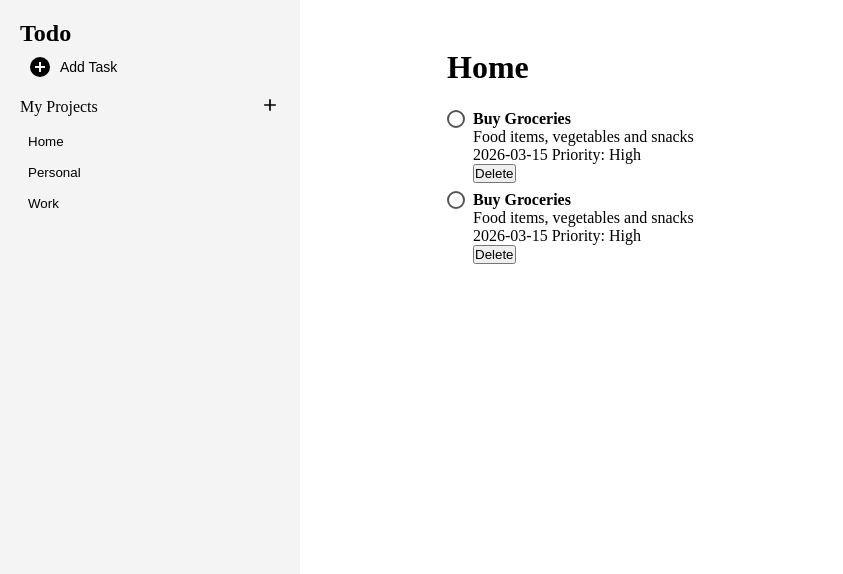
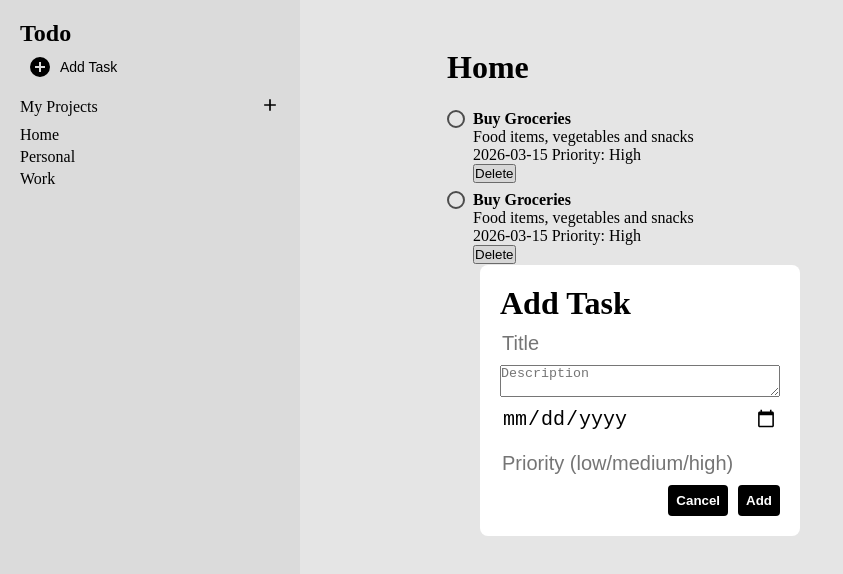
Before and after one commit to wolfieslab/Todo-app, a website built with webpack: page src/index.html in a window 1280 px wide. Both pictures are taken after a click on the button "Add Task". Shown: the whole page, without its empty margins (0-843 px from the left). Built offline with nearby package versions, Linux system fonts and the light colour scheme.

Commit message:
feat: implement add project functionalities

```diff
--- a/modules/ui.js
+++ b/modules/ui.js
@@ -1,4 +1,5 @@
-import { getProjects } from "./appController";
+import { createProjects, getProjects } from "./appController";
+import project from "./project"
 import todo from "./todo";
 
 export function renderProjects() {
@@ -30,11 +31,26 @@ export function renderProjects() {
     sidebar.append(logo, addTaskBtn, heading);
 
     getProjects().forEach((project, index) => {
-        const btn = document.createElement("button");
-        btn.textContent = project.name;
-        btn.dataset.index = index;
+        const div = document.createElement("div");
+        const span = document.createElement("span");
+        span.textContent = project.name;
 
-        sidebar.appendChild(btn);
+        const deleteBtn = document.createElement("button");
+        deleteBtn.classList.add("delete-project-btn")
+
+        div.dataset.index = index;
+        div.append(span, deleteBtn);
+
+        sidebar.appendChild(div);
+    });
+
+
+    addProjectBtn.addEventListener("click",() => {
+        openProjectModal(createProjects);
+    });
+
+    addTaskBtn.addEventListener("click", () => {
+        openTaskModal(project.addTodo);
     });
 }
 
@@ -84,3 +100,95 @@ function createTodoElement(todo) {
     todoDiv.append(todoCheckbox, todoDetails);
     return todoDiv;
 }
+
+function createModal({ title, fields, onSubmit }) {
+    const dialog = document.createElement("dialog");
+    dialog.classList.add("modal");
+
+    const form = document.createElement("form");
+    form.method = "dialog";
+
+    const heading = document.createElement("h2");
+    heading.classList.add("dialog-heading");
+    heading.textContent = title;
+
+    form.appendChild(heading);
+
+    fields.forEach(field => {
+        const input = document.createElement(field.type === "textarea" ? "textarea" : "input");
+        input.name = field.name;
+        input.placeholder = field.placeholder;
+
+        if(field.type !== "textarea") input.type = field.type;
+
+        form.appendChild(input);
+    })
+
+    const actions = document.createElement("div");
+    actions.classList.add("actions-button")
+
+    const cancelBtn = document.createElement("button");
+    cancelBtn.textContent = "Cancel"
+    cancelBtn.type = "button";
+    cancelBtn.addEventListener("click", () => dialog.close());
+
+    const addBtn = document.createElement("button");
+    addBtn.textContent = "Add"
+    addBtn.type = "submit"
+
+    actions.append(cancelBtn, addBtn);
+    form.appendChild(actions);
+
+    addBtn.addEventListener("click", (e) => {
+        e.preventDefault();
+
+        const formData = new FormData(form);
+        const data =  Object.fromEntries(formData.entries());
+        onSubmit(data);
+
+        dialog.close();
+        dialog.remove();
+    });
+
+    dialog.appendChild(form);
+    document.body.appendChild(dialog);
+
+    return dialog;
+}
+
+function openProjectModal(createProjects) {
+    const modal = createModal({
+        title: "Add Project",
+        fields: [
+            {
+                name: "title",
+                type: "text",
+                placeholder: "Project Name"
+            }
+        ],
+        onSubmit: (data) => {
+            createProjects(data.title);
+            renderProjects();
+        }
+    });
+
+    modal.showModal();
+}
+
+function openTaskModal(project) {
+    const modal = createModal({
+        title: "Add Task",
+        fields: [
+            { name: "title", type: "text", placeholder: "Title" },
+            { name: "description", type: "textarea", placeholder: "Description" },
+            { name: "dueDate", type: "date"},
+            { name: "priority", type: "text", placeholder: "Priority (low/medium/high)"}
+        ],
+        onSubmit: (data) => {
+            console.log("Task: ", data);
+            project.getTodos();
+        }
+    });
+
+    modal.showModal();
+}
--- a/src/index.js
+++ b/src/index.js
@@ -7,7 +7,6 @@ createProjects("Home");
 createProjects("Personal");
 createProjects("Work");
 
-renderProjects();
 
 const projects = getProjects();
 const todo1 = todo("Buy Groceries", "Food items, vegetables and snacks", "2026-03-15", "High");
@@ -19,4 +18,5 @@ projects[1].addTodo(todo1);
 projects[1].addTodo(todo1);
 projects[2].addTodo(todo1);
 projects[2].addTodo(todo1);
+renderProjects();
 renderTodos(projects[0]);
--- a/src/styles.css
+++ b/src/styles.css
@@ -115,3 +115,47 @@ button.add-task-btn {
     opacity: 1;
     fill: #4caf50;
 }
+
+dialog.modal {
+    margin: auto;
+    padding: 20px;
+    border: none;
+    border-radius: 8px;
+    width: 25%;
+}
+
+.modal form {
+    display: flex;
+    flex-direction: column;
+}
+
+form .dialog-heading {
+    font-size: 2em;
+}
+
+form input {
+    font-size: 20px;
+    margin: 10px 0;
+    border: none;
+    padding: 0 2px;
+}
+
+form input:focus-visible {
+    border: none;
+    outline: none;
+}
+
+.actions-button {
+    display: flex;
+    justify-content: flex-end;
+    gap: 10px;
+}
+
+.actions-button button {
+    padding: 8px;
+    border-radius: 4px;
+    border: none;
+    background-color: black;
+    color: white;
+    font-weight: bold;
+}
```
